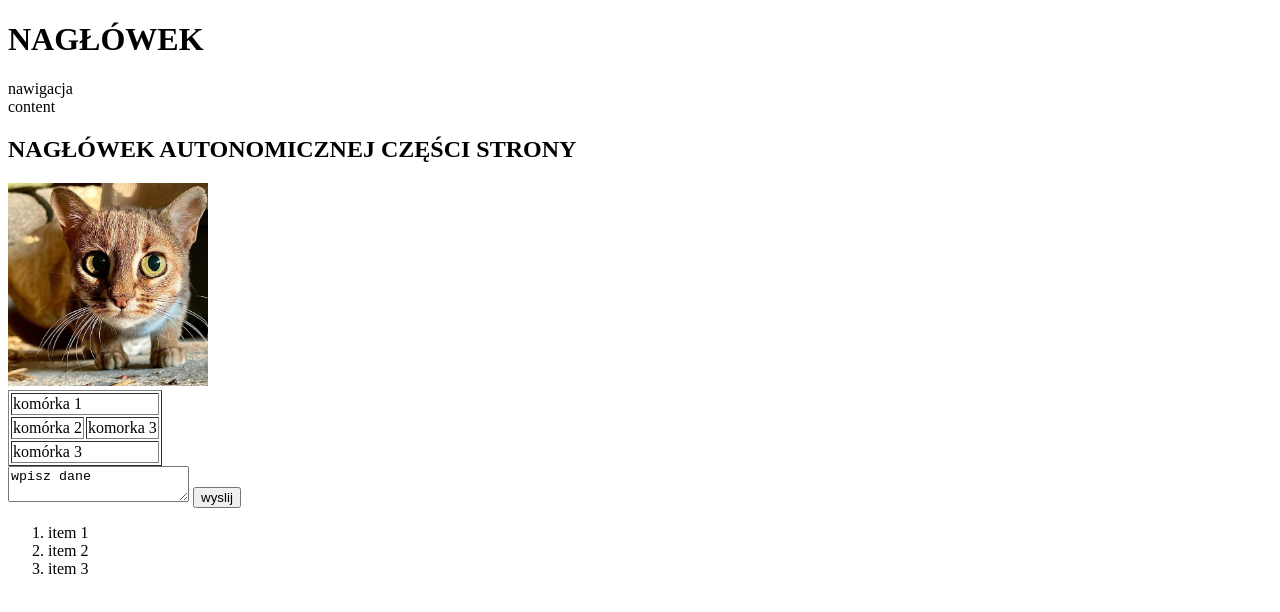
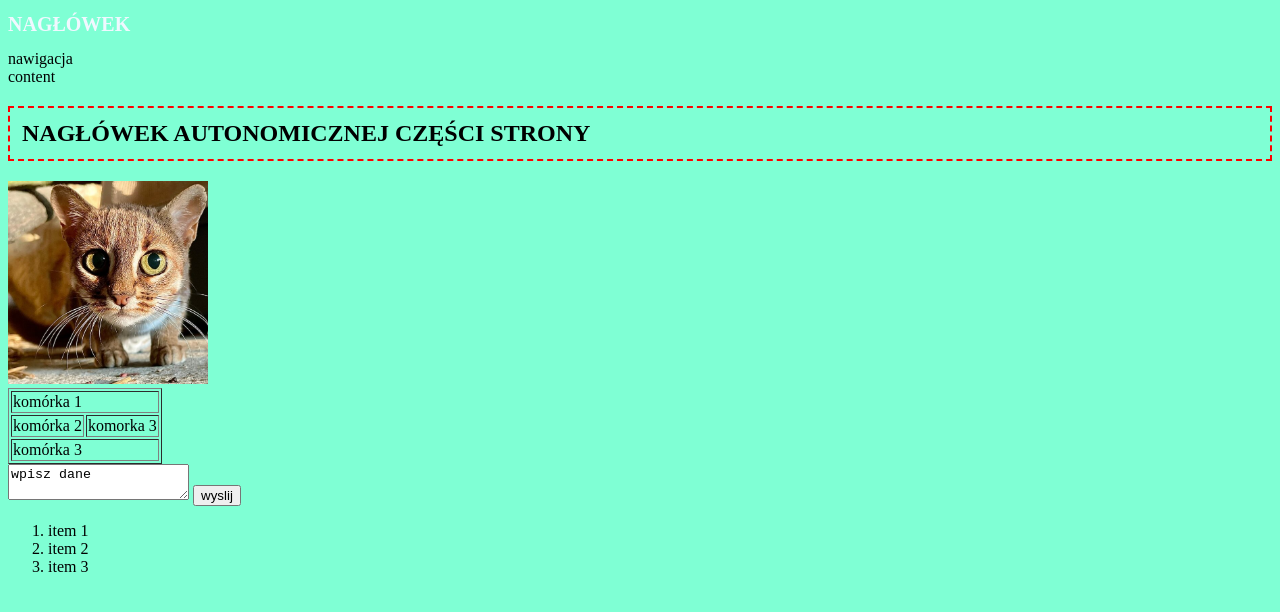
Before and after one commit to praktykody/katopatoszkolenie2k23, a plain HTML site: page dariabiegacz/index.html in a window 1280 px wide. Drawn offline with Linux system fonts and the light colour scheme.

Commit message:
added css changes

```diff
--- a/dariabiegacz/index.html
+++ b/dariabiegacz/index.html
@@ -5,6 +5,7 @@
     <meta http-equiv="X-UA-Compatible" content="IE=edge">
     <meta name="viewport" content="width=device-width, initial-scale=1.0">
     <title>Document</title>
+    <link rel="stylesheet" href="/dariabiegacz/style.css">
 </head>
 <body>
     <header>
--- /dev/null
+++ b/dariabiegacz/style.css
@@ -0,0 +1,3 @@
+body {background-color: aquamarine;}
+h1 {color:aliceblue; font-size: 20px;}
+h2 {padding: 12px; border: 2px dashed red}
```
